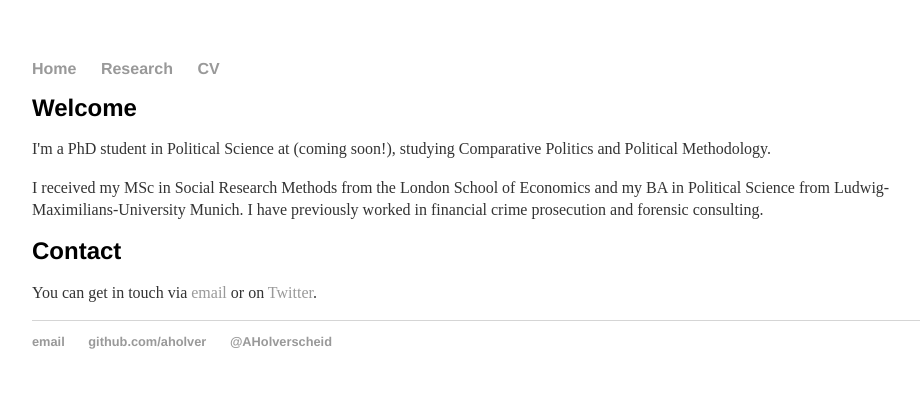
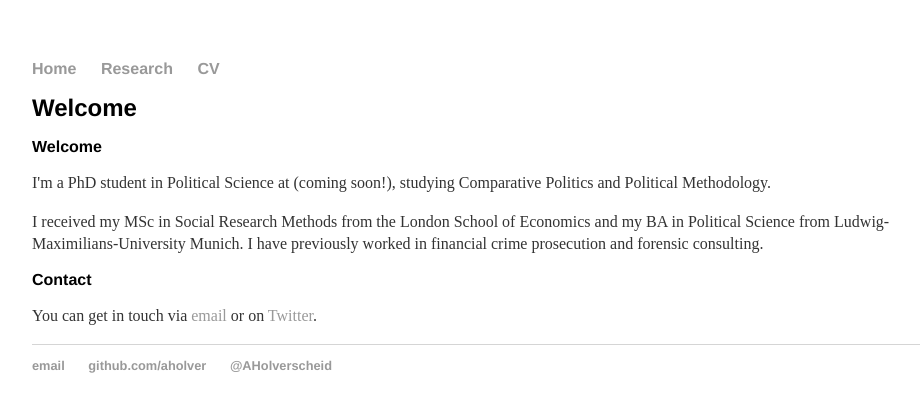
Before and after one commit to aholver/aholver.github.io, a Jekyll site: the page built from index.html, in a window 1280 px wide. Shown: the top 412 px of the page, without its empty margins (160-1080 px from the left). Built offline with Jekyll 4.4.1, drawn with Linux system fonts in a browser that asks for light colours.

Commit message:
Update index.html

```diff
--- a/index.html
+++ b/index.html
@@ -4,9 +4,10 @@ title: Arne Holverscheid
 ---
 <div class="blurb">
 	<h1>Welcome</h1>
+	<h2>Welcome</h2>
 	<p>I'm a PhD student in Political Science at (coming soon!), studying Comparative Politics and Political Methodology.</p>
 	<p>I received my MSc in Social Research Methods from the London School of Economics and my BA in Political Science from Ludwig-Maximilians-University Munich. I have previously worked in financial crime prosecution and forensic consulting.</p>
 	<p> </p>
-	<h1>Contact</h1>
+	<h2>Contact</h2>
 	<p>You can get in touch via<a href="mailto:aholverscheid@gmail.com"> email</a> or on <a href="https://twitter.com/AHolverscheid">Twitter</a>.</p>
 </div><!-- /.blurb -->
```
